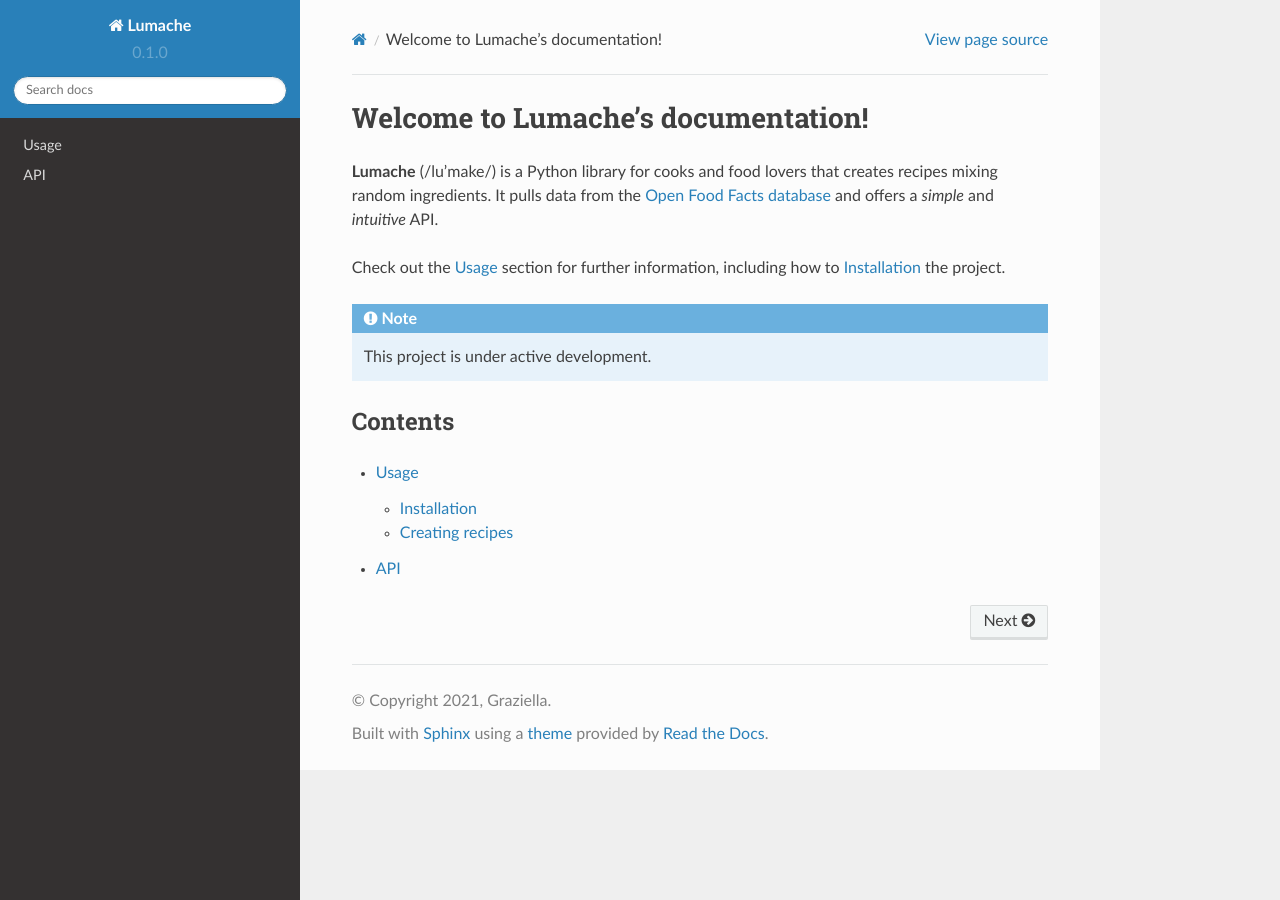
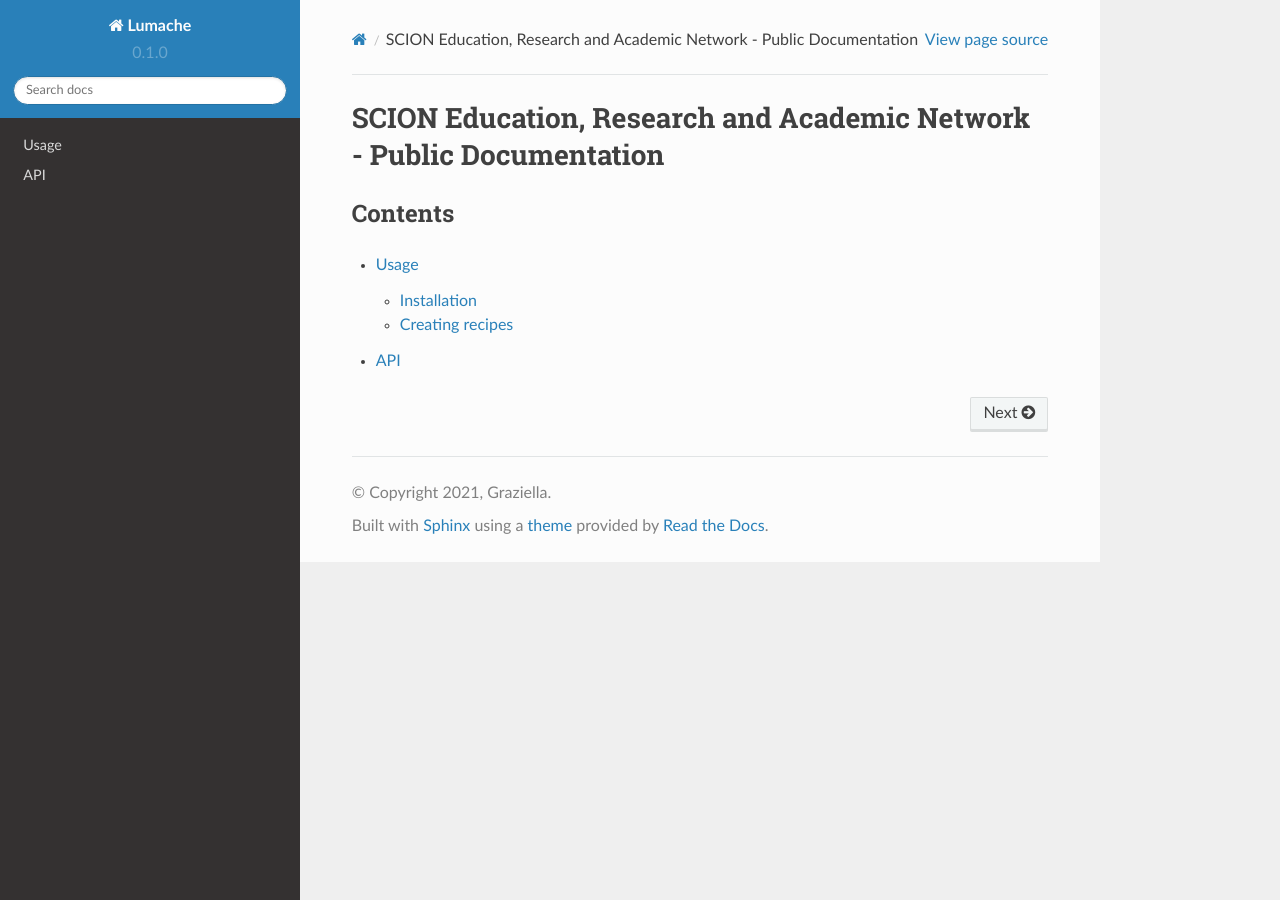
Before and after one commit to netsys-lab/scion-education-network-documentation, a Sphinx documentation site: the page built from docs/source/index.rst, in a window 1280 px wide. Built offline with Sphinx 7.4.7 and the Read the Docs theme 2.0.0, drawn with Linux system fonts in a browser that asks for light colours.

Commit message:
Update index.rst

```diff
--- a/docs/source/index.rst
+++ b/docs/source/index.rst
@@ -1,17 +1,5 @@
-Welcome to Lumache's documentation!
-===================================
-
-**Lumache** (/lu'make/) is a Python library for cooks and food lovers
-that creates recipes mixing random ingredients.
-It pulls data from the `Open Food Facts database <https://world.openfoodfacts.org/>`_
-and offers a *simple* and *intuitive* API.
-
-Check out the :doc:`usage` section for further information, including
-how to :ref:`installation` the project.
-
-.. note::
-
-   This project is under active development.
+SCION Education, Research and Academic Network - Public Documentation
+=======================================
 
 Contents
 --------
```
